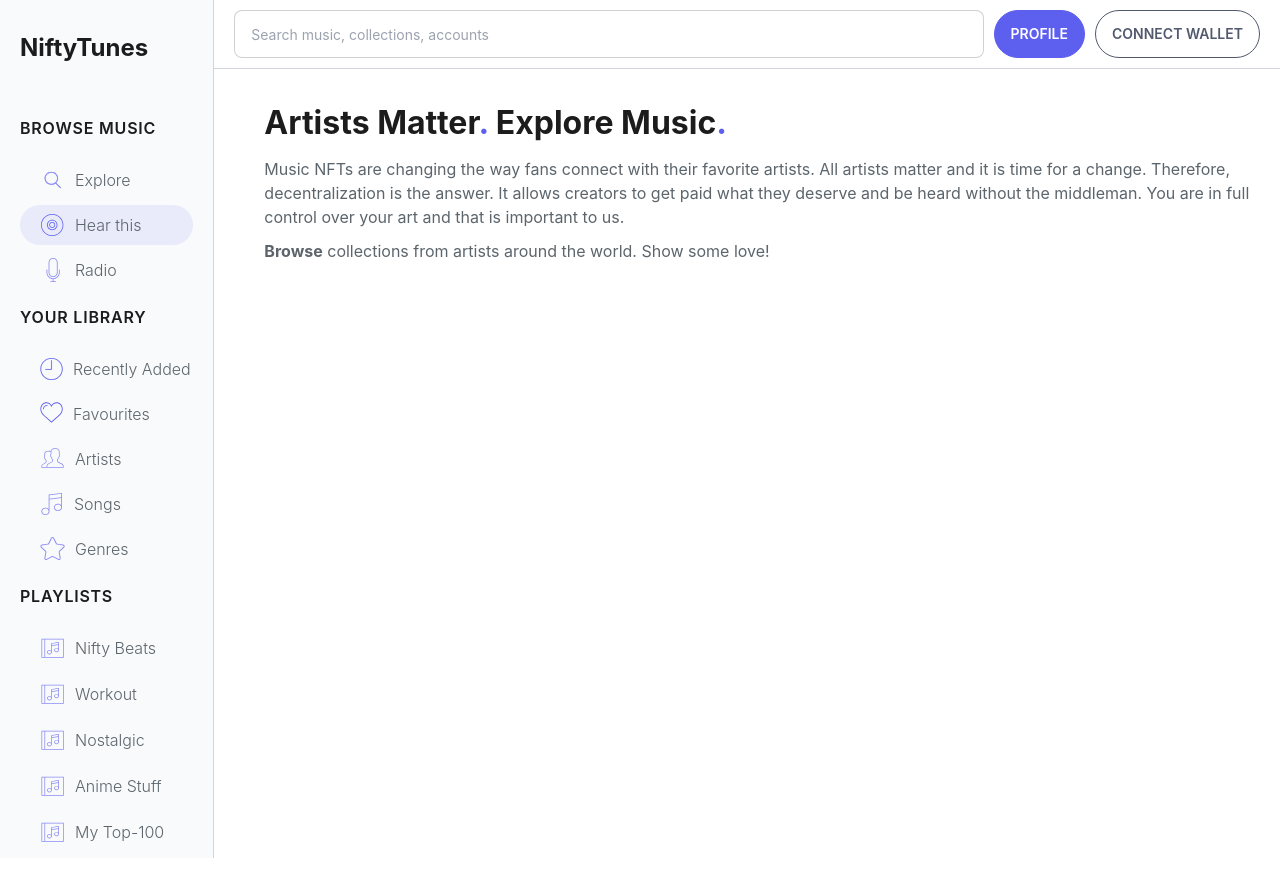
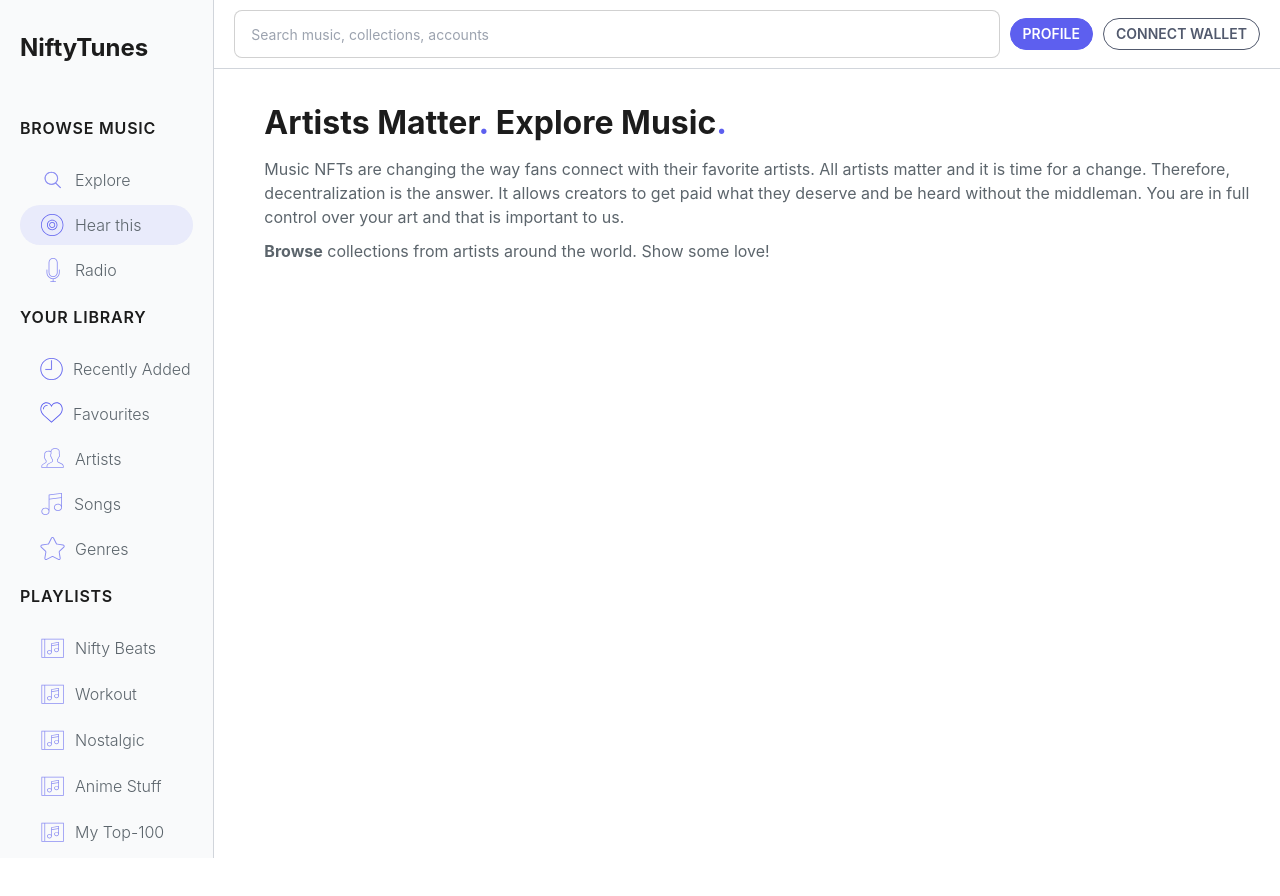
Before and after one commit to marboro92/nifty-things, a Next.js app: page / in a window 1280 px wide. Shown: the top 896 px of the page. Built offline with nearby package versions, Linux system fonts and the light colour scheme; a web font is replaced by a local one.

Commit message:
nts: never try to string interopolate classes with purgeCSS

```diff
--- a/components/buttons/Button.js
+++ b/components/buttons/Button.js
@@ -7,9 +7,13 @@ const Button = ({
   className = '',
   ...props
 }) => {
+  const sizeClasses = {
+    sm: 'btn-sm',
+    lg: 'btn-lg',
+  }
   return (
     <Tag
-      className={`btn btn-${size} ${
+      className={`btn ${sizeClasses[size]} ${
         fullWidth ? 'w-full' : 'min-w-[10.75rem]'
       } ${secondary ? 'btn-secondary' : 'btn-primary'} ${className}`}
       {...props}
--- a/components/buttons/PillButton.js
+++ b/components/buttons/PillButton.js
@@ -6,9 +6,13 @@ const PillButton = ({
   className = '',
   ...props
 }) => {
+  const sizeClasses = {
+    sm: 'btn-sm',
+    lg: 'btn-lg',
+  }
   return (
     <Tag
-      className={`btn btn-${size} rounded-full ${
+      className={`btn ${sizeClasses[size]} rounded-full ${
         secondary ? 'btn-outline btn-secondary' : 'btn-primary'
       } ${className}`}
       {...props}
```
